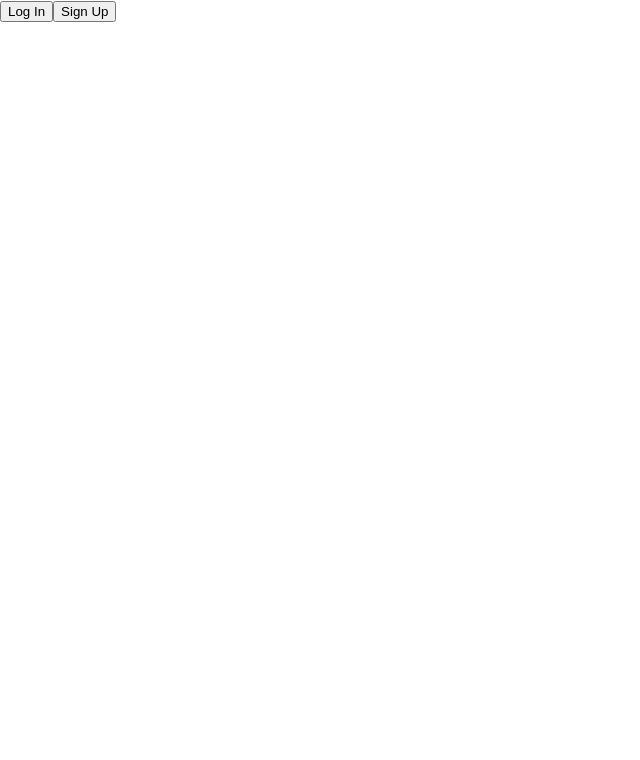
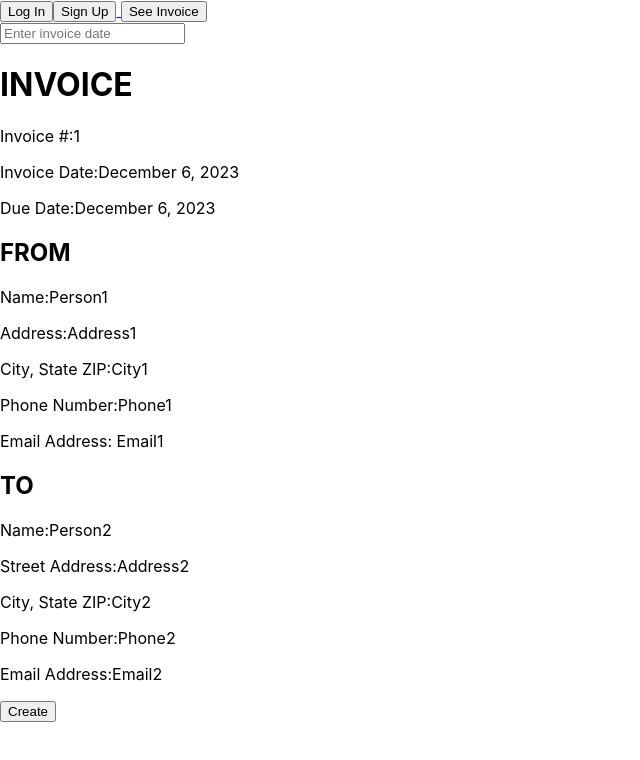
Before and after one commit to 1terry/GoContract, a React (Create React App) app: page /invoice in a window 1280 px wide. Before the commit this address had no page. Shown: the top 760 px of the page, without its empty margins (0-640 px from the left). Built offline with nearby package versions, Linux system fonts and the light colour scheme.

Commit message:
December 6, 2023 (9:11 PM) Added invoice saving

```diff
--- a/src/App.js
+++ b/src/App.js
@@ -1,8 +1,10 @@
-import React from 'react';
-import { BrowserRouter as Router, Routes, Route } from 'react-router-dom';
-import Login from './components/login';
-import SignUp from './components/signup';
-import Navigation from './components/Navigation';
+import React from "react";
+import { BrowserRouter as Router, Routes, Route } from "react-router-dom";
+import Login from "./components/login";
+import SignUp from "./components/signup";
+import Navigation from "./components/Navigation";
+import Invoice from "./components/invoice";
+import Data from "./tempData.json";
 
 function App() {
   return (
@@ -11,6 +13,7 @@ function App() {
       <Routes>
         <Route path="/signup" element={<SignUp />} />
         <Route path="/login" element={<Login />} />
+        <Route path="/invoice" element={<Invoice data={Data}></Invoice>} />
         {/* Additional routes can be added here */}
       </Routes>
     </Router>
--- a/src/components/Navigation.js
+++ b/src/components/Navigation.js
@@ -1,11 +1,19 @@
-import React from 'react';
-import { Link } from 'react-router-dom';
+import React from "react";
+import { Link } from "react-router-dom";
 
 function Navigation() {
   return (
     <div>
-      <Link to="/login"><button>Log In</button></Link>
-      <Link to="/signup"><button>Sign Up</button></Link>
+      <Link to="/login">
+        <button>Log In</button>
+      </Link>
+      <Link to="/signup">
+        <button>Sign Up</button>
+      </Link>
+      <Link to="/invoice">
+        {" "}
+        <button>See Invoice</button>
+      </Link>
     </div>
   );
 }
--- /dev/null
+++ b/src/components/invoice.js
@@ -0,0 +1,159 @@
+import React, { useState } from "react";
+import { useNavigate } from "react-router-dom";
+
+function Invoice({ data }) {
+  // create a query to the database to get all of the information
+
+  // get all the data that is passed into the invoice component
+  const invoiceId = data.map((record) => {
+    return record.InvoiceId;
+  });
+
+  const invoiceDate = data.map((record) => {
+    return record.InvoiceDate;
+  });
+
+  const dueDate = data.map((record) => {
+    return record.DueDate;
+  });
+
+  const contractorName = data.map((record) => {
+    return record.ContractorName;
+  });
+
+  const contractorAddress = data.map((record) => {
+    return record.ContractorAddress;
+  });
+
+  const contractorCity = data.map((record) => {
+    return record.ContractorCity;
+  });
+
+  const contractorPhone = data.map((record) => {
+    return record.ContractorPhone;
+  });
+
+  const contractorEmail = data.map((record) => {
+    return record.ContractorEmail;
+  });
+
+  const clientName = data.map((record) => {
+    return record.ClientNames;
+  });
+
+  const clientAddress = data.map((record) => {
+    return record.ClientAddress;
+  });
+
+  const clientCity = data.map((record) => {
+    return record.ClientCity;
+  });
+
+  const clientPhone = data.map((record) => {
+    return record.ClientPhone;
+  });
+
+  const clientEmail = data.map((record) => {
+    return record.ClientEmail;
+  });
+
+  const displayInvoice = async (event) => {
+    try {
+      const response = await fetch("http://localhost:3001/invoice", {
+        method: "POST",
+        headers: {
+          "Content-Type": "application/json"
+        },
+        body: JSON.stringify({
+          invoiceId: invoiceId,
+          invoiceDate: invoiceDate,
+          dueDate: dueDate,
+          contractorName: contractorName,
+          contractorAddress: contractorAddress,
+          contractorCity: contractorCity,
+          contractorPhone: contractorPhone,
+          contractorEmail: contractorEmail,
+          clientName: clientName,
+          clientAddress: clientAddress,
+          clientCity: clientCity,
+          clientPhone: clientPhone,
+          clientEmail: clientEmail
+        })
+      });
+
+      const data = await response.json();
+      console.log(data);
+    } catch (error) {
+      console.error("There was an error displaying the invoice", error);
+    }
+  };
+
+  return (
+    <div>
+      <input placeholder="Enter invoice date"></input>
+      <h1>INVOICE</h1>
+      <div>
+        <p>
+          Invoice #:
+          {invoiceId}
+        </p>
+        <p>
+          Invoice Date:
+          {invoiceDate}
+        </p>
+        <p>
+          Due Date:
+          {dueDate}
+        </p>
+      </div>
+
+      <div>
+        <h2>FROM</h2>
+        <p>
+          Name:
+          {contractorName}
+        </p>
+        <p>
+          Address:
+          {contractorAddress}
+        </p>
+        <p>
+          City, State ZIP:
+          {contractorCity}
+        </p>
+        <p>
+          Phone Number:
+          {contractorPhone}
+        </p>
+        <p>Email Address: {contractorEmail}</p>
+      </div>
+
+      <div>
+        <h2>TO</h2>
+        <p>
+          Name:
+          {clientName}
+        </p>
+        <p>
+          Street Address:
+          {clientAddress}
+        </p>
+        <p>
+          City, State ZIP:
+          {clientCity}
+        </p>
+        <p>
+          Phone Number:
+          {clientPhone}
+        </p>
+        <p>
+          Email Address:
+          {clientEmail}
+        </p>
+      </div>
+      <button onClick={displayInvoice}>Create</button>
+    </div>
+  );
+}
+
+export default Invoice;
--- /dev/null
+++ b/src/tempData.json
@@ -0,0 +1,17 @@
+[
+  {
+    "InvoiceId": "1",
+    "InvoiceDate": "December 6, 2023",
+    "DueDate": "December 6, 2023",
+    "ContractorName": "Person1",
+    "ContractorAddress": "Address1",
+    "ContractorCity": "City1",
+    "ContractorPhone": "Phone1",
+    "ContractorEmail": "Email1",
+    "ClientNames": "Person2",
+    "ClientAddress": "Address2",
+    "ClientCity": "City2",
+    "ClientPhone": "Phone2",
+    "ClientEmail": "Email2"
+  }
+]
```
